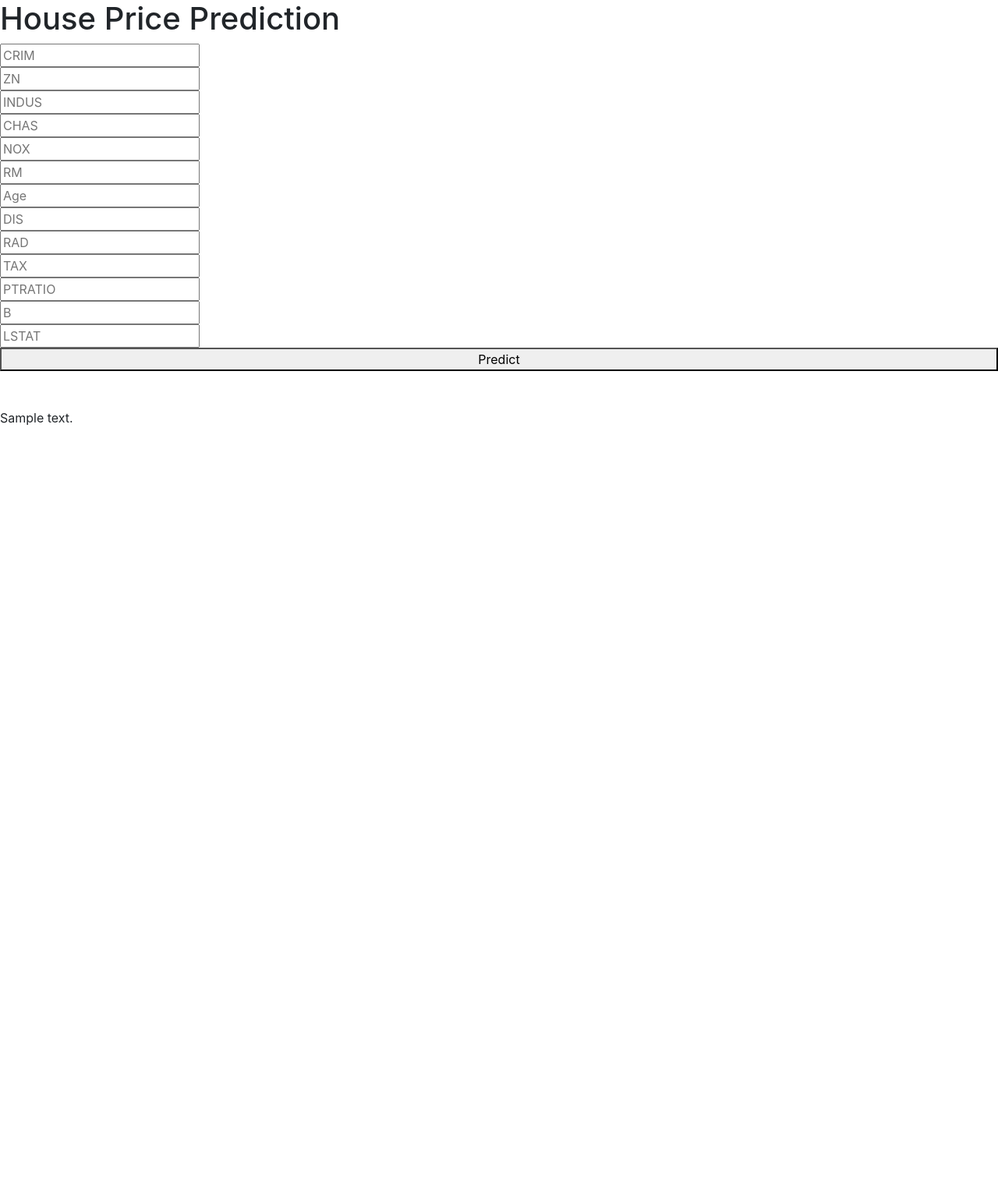
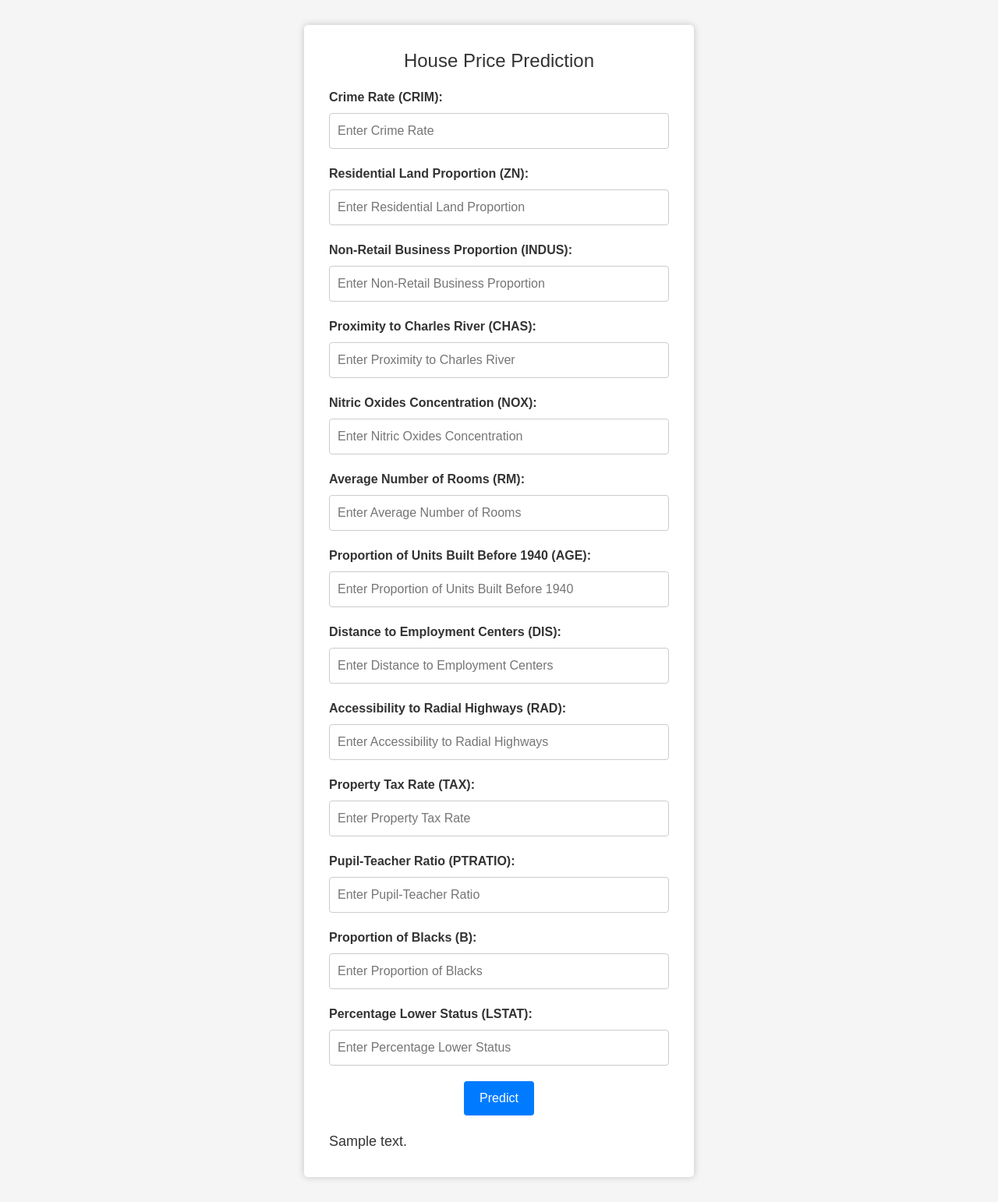
Before and after one commit to Yousuf200/housePrice, a Flask app: template templates/home.html in a window 1280 px wide. Shown: the whole page at 78% size. Before the commit the page ends 546 px from the top, so only its background shows below. Run offline with Flask 3, Linux system fonts and the light colour scheme; the template is opened without the code that fills it: most values are stand-ins (such as "Sample title", 1, 10 or a date in 2020); parts of the project's set-up code (start-up, migrations or seed data) failed here and were passed over.

Commit message:
Final Changes for uploading to Cloud

```diff
--- a/requirements.txt
+++ b/requirements.txt
@@ -3,3 +3,4 @@ pandas
 numpy
 scikit-learn
 matplotlib
+gunicorn
--- a/templates/home.html
+++ b/templates/home.html
@@ -4,36 +4,131 @@
     <meta charset="UTF-8">
     <meta name="viewport" content="width=device-width, initial-scale=1.0">
     <link rel="stylesheet" href="https://cdn.jsdelivr.net/npm/bootstrap@4.4.1/dist/css/bootstrap.min.css" integrity="sha384-Vkoo8x4CGsO3+Hhxv8T/Q5PaXtkKtu6ug5TOeNV6gBiFeWPGFN9MuhOf23Q9Ifjh" crossorigin="anonymous">
-    <title>Document</title>
+    <style>
+        body {
+            font-family: Arial, sans-serif;
+            background-color: #f5f5f5; /* Light background color */
+            color: #333; /* Text color */
+        }
+        .container {
+            margin: 2rem auto;
+            max-width: 500px;
+            background: #fff; /* White background */
+            padding: 2rem;
+            border-radius: 5px;
+            box-shadow: 0 0 10px rgba(0, 0, 0, 0.2);
+        }
+        .container h1 {
+            font-size: 24px;
+            margin-bottom: 20px;
+            text-align: center;
+        }
+        .form-group {
+            margin-bottom: 20px;
+        }
+        .form-group label {
+            font-weight: bold;
+        }
+        .form-group input {
+            width: 100%;
+            padding: 10px;
+            border: 1px solid #ccc;
+            border-radius: 4px;
+        }
+        .btn-primary {
+            background-color: #007bff;
+            color: #fff;
+            padding: 10px 20px;
+            border: none;
+            border-radius: 4px;
+            cursor: pointer;
+            display: block;
+            margin: 0 auto;
+        }
+        .btn-primary:hover {
+            background-color: #0056b3;
+        }
+        .result {
+            margin-top: 20px;
+            font-size: 18px;
+        }
+    </style>
+    <title>House Price Prediction</title>
 </head>
 <body>
+    <div class="container">
+        <h1>House Price Prediction</h1>
+        <form action="{{url_for('predict')}}" method="post">
+            <div class="form-group">
+                <label for="CRIM">Crime Rate (CRIM):</label>
+                <input type="text" name="CRIM" id="CRIM" placeholder="Enter Crime Rate" required="required">
+            </div>
 
-    <div class="login">
-        <h1>House Price Prediction</h1>
+            <div class="form-group">
+                <label for="ZN">Residential Land Proportion (ZN):</label>
+                <input type="text" name="ZN" id="ZN" placeholder="Enter Residential Land Proportion" required="required">
+            </div>
 
-        <form action="{{url_for('predict')}}" method="post">
-            <input type="text" name="CRIM" placeholder="CRIM" required="required"><br>
-            <input type="text" name="ZN" placeholder="ZN" required="required"><br>
-            <input type="text" name="INDUS" placeholder="INDUS" required="required"><br>
-            <input type="text" name="CHAS" placeholder="CHAS" required="required"><br>
-            <input type="text" name="NOX" placeholder="NOX" required="required"><br>
-            <input type="text" name="RM" placeholder="RM" required="required"><br>
-            <input type="text" name="Age" placeholder="Age" required="required"><br>
-            <input type="text" name="DIS" placeholder="DIS" required="required"><br>
-            <input type="text" name="RAD" placeholder="RAD" required="required"><br>
-            <input type="text" name="TAX" placeholder="TAX" required="required"><br>
-            <input type="text" name="PTRATIO" placeholder="PTRATIO" required="required"><br>
-            <input type="text" name="B" placeholder="B" required="required"><br>
-            <input type="text" name="LSTAT" placeholder="LSTAT" required="required"><br>
+            <div class="form-group">
+                <label for="INDUS">Non-Retail Business Proportion (INDUS):</label>
+                <input type="text" name="INDUS" id="INDUS" placeholder="Enter Non-Retail Business Proportion" required="required">
+            </div>
 
-            <button type="submit" class="btn-primay btn-block btn-large">Predict </button>
+            <div class="form-group">
+                <label for="CHAS">Proximity to Charles River (CHAS):</label>
+                <input type="text" name="CHAS" id="CHAS" placeholder="Enter Proximity to Charles River" required="required">
+            </div>
+
+            <div class="form-group">
+                <label for="NOX">Nitric Oxides Concentration (NOX):</label>
+                <input type="text" name="NOX" id="NOX" placeholder="Enter Nitric Oxides Concentration" required="required">
+            </div>
+
+            <div class="form-group">
+                <label for="RM">Average Number of Rooms (RM):</label>
+                <input type="text" name="RM" id="RM" placeholder="Enter Average Number of Rooms" required="required">
+            </div>
+
+            <div class="form-group">
+                <label for="AGE">Proportion of Units Built Before 1940 (AGE):</label>
+                <input type="text" name="AGE" id="AGE" placeholder="Enter Proportion of Units Built Before 1940" required="required">
+            </div>
+
+            <div class="form-group">
+                <label for="DIS">Distance to Employment Centers (DIS):</label>
+                <input type="text" name="DIS" id="DIS" placeholder="Enter Distance to Employment Centers" required="required">
+            </div>
+
+            <div class="form-group">
+                <label for="RAD">Accessibility to Radial Highways (RAD):</label>
+                <input type="text" name="RAD" id="RAD" placeholder="Enter Accessibility to Radial Highways" required="required">
+            </div>
+
+            <div class="form-group">
+                <label for="TAX">Property Tax Rate (TAX):</label>
+                <input type="text" name="TAX" id="TAX" placeholder="Enter Property Tax Rate" required="required">
+            </div>
+
+            <div class="form-group">
+                <label for="PTRATIO">Pupil-Teacher Ratio (PTRATIO):</label>
+                <input type="text" name="PTRATIO" id="PTRATIO" placeholder="Enter Pupil-Teacher Ratio" required="required">
+            </div>
+
+            <div class="form-group">
+                <label for="B">Proportion of Blacks (B):</label>
+                <input type="text" name="B" id="B" placeholder="Enter Proportion of Blacks" required="required">
+            </div>
+
+            <div class="form-group">
+                <label for="LSTAT">Percentage Lower Status (LSTAT):</label>
+                <input type="text" name="LSTAT" id="LSTAT" placeholder="Enter Percentage Lower Status" required="required">
+            </div>
+
+            <button type="submit" class="btn-primary">Predict</button>
         </form>
-
-        <br>
-        <br>
+        <div class="result">
+            {{prediction_text}}
+        </div>
     </div>
-
-    {{prediction_text}}
-
 </body>
 </html>
```
Also changed, not shown: README.md, 1 other file.
